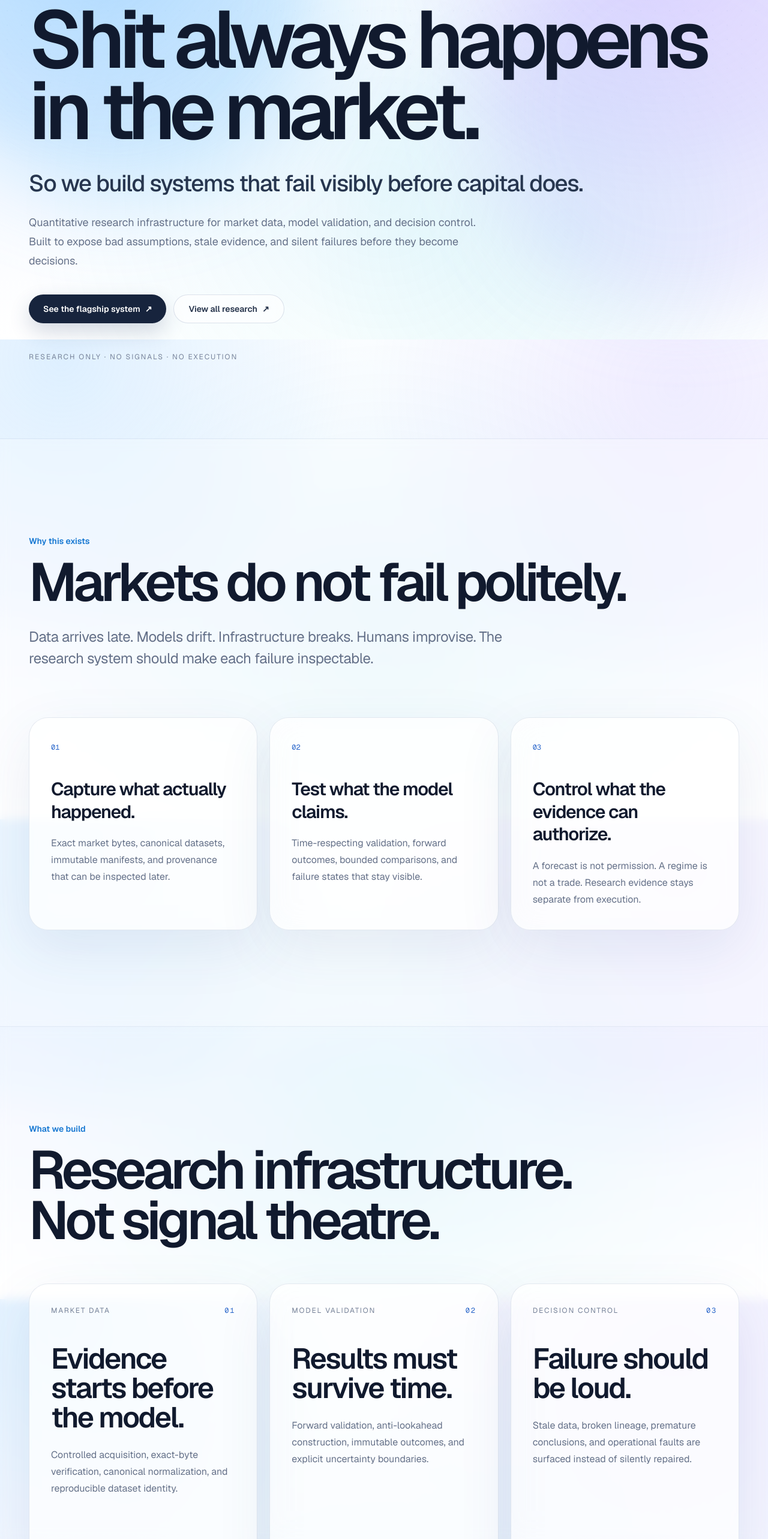
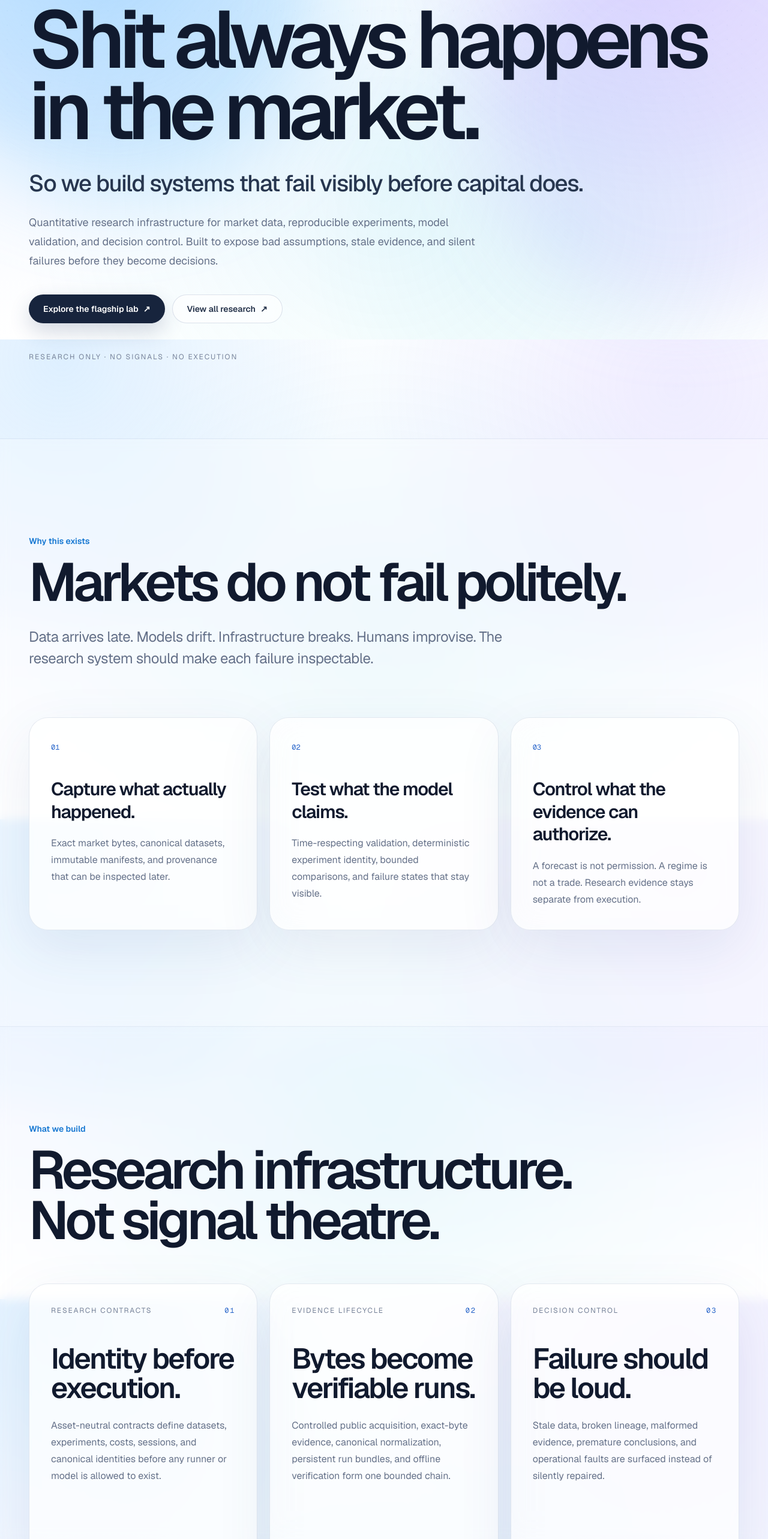
Before and after one commit to MeanyDeany/woosub-shin, a Next.js app: page / in a window 1280 px wide. Shown: the part 234-2800 px from the top of the page at 60% size. Built offline with nearby package versions, Linux system fonts and the light colour scheme.

Commit message:
Feature multi-asset research lab on homepage

```diff
--- a/app/page.tsx
+++ b/app/page.tsx
@@ -5,7 +5,7 @@ import { PageShell } from "@/components/site-shell";
 export const metadata: Metadata = {
   title: "Quantitative Research Systems",
   description:
-    "MeanyDeany builds quantitative research infrastructure for market data, model validation, and decision control.",
+    "MeanyDeany builds quantitative research infrastructure for market data, reproducible experiments, model validation, and decision control.",
 };
 
 const pillars = [
@@ -19,7 +19,7 @@ const pillars = [
     number: "02",
     title: "Test what the model claims.",
     detail:
-      "Time-respecting validation, forward outcomes, bounded comparisons, and failure states that stay visible.",
+      "Time-respecting validation, deterministic experiment identity, bounded comparisons, and failure states that stay visible.",
   },
   {
     number: "03",
@@ -31,37 +31,38 @@ const pillars = [
 
 const systems = [
   {
-    label: "Market data",
-    title: "Evidence starts before the model.",
+    label: "Research contracts",
+    title: "Identity before execution.",
     detail:
-      "Controlled acquisition, exact-byte verification, canonical normalization, and reproducible dataset identity.",
-    href: "/projects",
-    link: "Explore the systems",
+      "Asset-neutral contracts define datasets, experiments, costs, sessions, and canonical identities before any runner or model is allowed to exist.",
+    href: "/projects/multi-asset-research-lab#architecture",
+    link: "Inspect the architecture",
   },
   {
-    label: "Model validation",
-    title: "Results must survive time.",
+    label: "Evidence lifecycle",
+    title: "Bytes become verifiable runs.",
     detail:
-      "Forward validation, anti-lookahead construction, immutable outcomes, and explicit uncertainty boundaries.",
-    href: "/research",
-    link: "Read the methodology",
+      "Controlled public acquisition, exact-byte evidence, canonical normalization, persistent run bundles, and offline verification form one bounded chain.",
+    href: "/projects/multi-asset-research-lab#evidence-lifecycle",
+    link: "Follow the lifecycle",
   },
   {
     label: "Decision control",
     title: "Failure should be loud.",
     detail:
-      "Stale data, broken lineage, premature conclusions, and operational faults are surfaced instead of silently repaired.",
+      "Stale data, broken lineage, malformed evidence, premature conclusions, and operational faults are surfaced instead of silently repaired.",
     href: "/projects/btc-futures-research#evidence-pipeline",
-    link: "Inspect the pipeline",
+    link: "Inspect the BTC evidence system",
   },
 ] as const;
 
 const pipeline = [
-  "Market data",
-  "Canonical evidence",
-  "Model state",
-  "Forward outcome",
-  "Integrity review",
+  "Research contracts",
+  "Dataset identity",
+  "Controlled acquisition",
+  "Canonical normalization",
+  "Verified run bundles",
+  "Offline verification",
 ] as const;
 
 function Arrow() {
@@ -101,14 +102,14 @@ export default function Home() {
           </p>
 
           <p className="mt-7 max-w-[48rem] text-base leading-7 text-[#657189] sm:text-lg sm:leading-8">
-            Quantitative research infrastructure for market data, model validation,
-            and decision control. Built to expose bad assumptions, stale evidence,
-            and silent failures before they become decisions.
+            Quantitative research infrastructure for market data, reproducible
+            experiments, model validation, and decision control. Built to expose bad
+            assumptions, stale evidence, and silent failures before they become decisions.
           </p>
 
           <div className="mt-10 flex flex-col gap-3 sm:flex-row sm:flex-wrap">
-            <Link href="/projects/btc-futures-research" className={primaryButton}>
-              See the flagship system
+            <Link href="/projects/multi-asset-research-lab" className={primaryButton}>
+              Explore the flagship lab
               <Arrow />
             </Link>
             <Link href="/projects" className={secondaryButton}>
@@ -195,15 +196,16 @@ export default function Home() {
                 A research system should show its work.
               </h2>
               <p className="mt-8 max-w-[46rem] text-xl leading-8 text-[#657189] sm:text-2xl sm:leading-9">
-                The Multi-Asset Volatility Research System uses BTCUSDT for its current
-                public research and operational evidence context. NQ, ES, and Crude Oil
-                (CL) futures remain part of its academic lineage, not the current pipeline.
+                The Multi-Asset Research Lab builds asset-neutral contracts and a
+                verifiable market-data lifecycle before experiment execution. The BTC
+                futures freezer remains a separate research system with its own evidence,
+                operational history, and strict no-execution boundary.
               </p>
             </div>
 
             <div className="glass-panel rounded-[2rem] p-7 sm:p-9">
               <p className="text-xs font-semibold uppercase tracking-[0.16em] text-[#758198]">
-                Evidence pipeline
+                Current architecture
               </p>
               <ol className="mt-7 divide-y divide-[#7187AB]/14">
                 {pipeline.map((stage, index) => (
@@ -216,10 +218,10 @@ export default function Home() {
                 ))}
               </ol>
               <Link
-                href="/projects/btc-futures-research#evidence-pipeline"
+                href="/projects/multi-asset-research-lab#evidence-lifecycle"
                 className={`${primaryButton} mt-9`}
               >
-                Inspect the evidence pipeline
+                Inspect the research lifecycle
                 <Arrow />
               </Link>
             </div>
```
